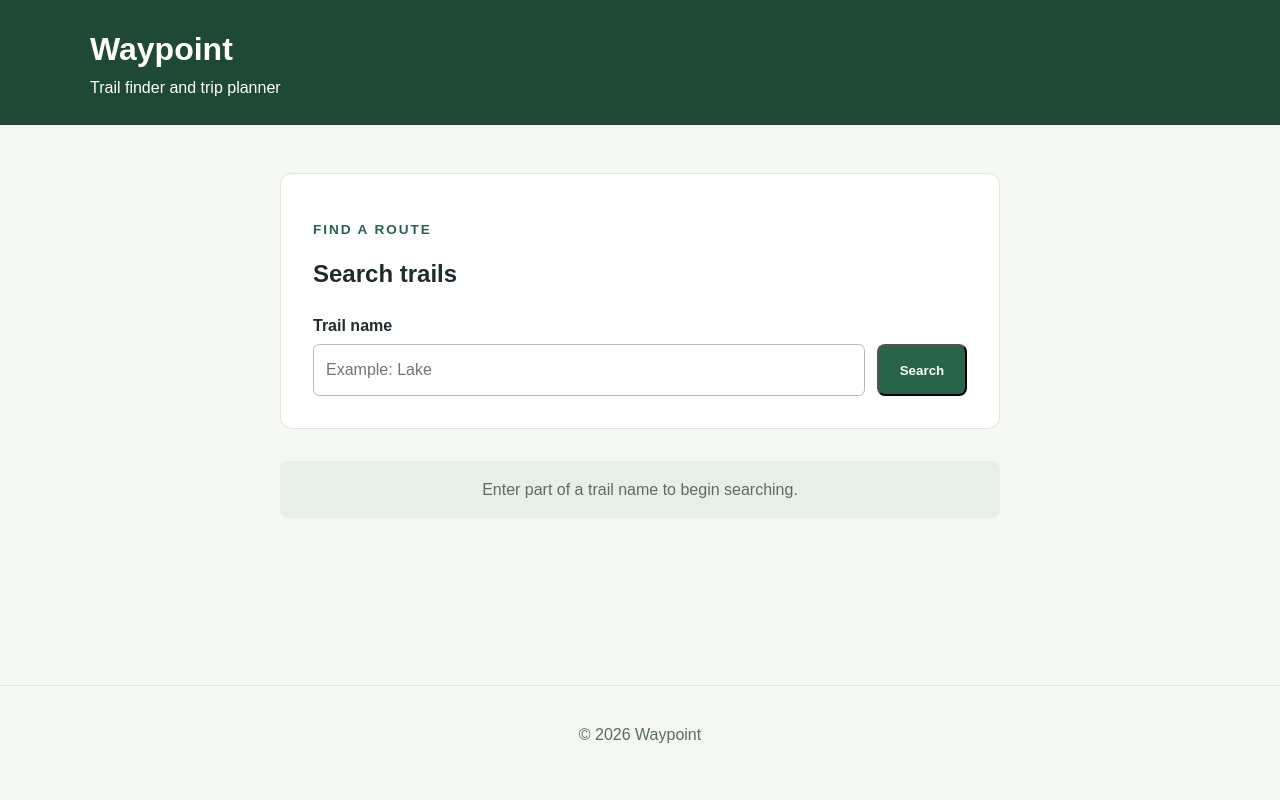
After one commit to achuthanjagandas/waypoint-term-project, a Django app: page /search/ in a window 1280 px wide. The commit adds this page. Run offline with Django 4.2, Linux system fonts and the light colour scheme.

Commit message:
week 10: add trail report form and search views

```diff
--- a/static/style.css
+++ b/static/style.css
@@ -120,3 +120,121 @@ body {
         padding-top: 3rem;
     }
 }
+
+.brand-link {
+    color: inherit;
+    text-decoration: none;
+}
+
+.button-secondary {
+    margin-left: 0.75rem;
+    border: 1px solid var(--primary);
+    background: transparent;
+    color: var(--primary);
+}
+
+.button-secondary:hover {
+    background: var(--primary);
+    color: white;
+}
+
+.page-content {
+    min-height: 70vh;
+    padding-top: 3rem;
+    padding-bottom: 4rem;
+}
+
+.form-panel,
+.search-panel {
+    max-width: 720px;
+    margin: 0 auto;
+    padding: 2rem;
+    border: 1px solid var(--border);
+    border-radius: 0.75rem;
+    background: var(--surface);
+}
+
+.form-panel h2,
+.search-panel h2 {
+    margin-top: 0;
+}
+
+form p {
+    margin-bottom: 1.25rem;
+}
+
+form label {
+    display: block;
+    margin-bottom: 0.35rem;
+    font-weight: bold;
+}
+
+form input,
+form select,
+form textarea {
+    width: 100%;
+    padding: 0.75rem;
+    border: 1px solid #afbeb4;
+    border-radius: 0.4rem;
+    background: white;
+    color: var(--text);
+    font: inherit;
+}
+
+form input:focus,
+form select:focus,
+form textarea:focus {
+    border-color: var(--primary);
+    outline: 2px solid rgba(40, 100, 71, 0.18);
+}
+
+.errorlist {
+    margin: 0 0 0.5rem;
+    padding-left: 1.25rem;
+    color: #a12622;
+}
+
+.confirmation {
+    text-align: center;
+}
+
+.search-row {
+    display: grid;
+    grid-template-columns: 1fr auto;
+    gap: 0.75rem;
+}
+
+.results-section {
+    margin-top: 2.5rem;
+}
+
+.results-section .feature-grid {
+    padding-bottom: 0;
+}
+
+.results-section h4 {
+    margin-top: 0;
+    font-size: 1.1rem;
+}
+
+.empty-message {
+    max-width: 720px;
+    margin: 2rem auto;
+    padding: 1rem;
+    border-radius: 0.5rem;
+    background: #e8efe9;
+    color: var(--muted);
+    text-align: center;
+}
+
+@media (max-width: 600px) {
+    .search-row {
+        grid-template-columns: 1fr;
+    }
+
+    .button-secondary {
+        display: block;
+        width: fit-content;
+        margin: 0.75rem auto 0;
+    }
+}
--- a/templates/home.html
+++ b/templates/home.html
@@ -22,7 +22,10 @@
             <p>{{ message }}</p>
 
             <div class="actions">
-                <a class="button" href="/">Explore Waypoint</a>
+                <a class="button" href="{% url 'search' %}">Search trails</a>
+                <a class="button button-secondary" href="{% url 'report' %}">
+                    Submit a trail report
+                </a>
             </div>
         </section>
 
--- /dev/null
+++ b/templates/search.html
@@ -0,0 +1,72 @@
+{% load static %}
+<!DOCTYPE html>
+<html lang="en">
+<head>
+    <meta charset="UTF-8">
+    <meta name="viewport" content="width=device-width, initial-scale=1.0">
+    <title>Search Trails | Waypoint</title>
+    <link rel="stylesheet" href="{% static 'style.css' %}">
+</head>
+<body>
+    <header class="site-header">
+        <div class="container">
+            <h1><a class="brand-link" href="{% url 'home' %}">Waypoint</a></h1>
+            <p>Trail finder and trip planner</p>
+        </div>
+    </header>
+
+    <main class="container page-content">
+        <section class="search-panel">
+            <p class="eyebrow">Find a route</p>
+            <h2>Search trails</h2>
+
+            <form class="search-form" method="get">
+                <label for="search-query">Trail name</label>
+
+                <div class="search-row">
+                    <input
+                        id="search-query"
+                        name="q"
+                        type="search"
+                        value="{{ query }}"
+                        placeholder="Example: Lake"
+                    >
+                    <button class="button" type="submit">Search</button>
+                </div>
+            </form>
+        </section>
+
+        {% if search_performed %}
+            <section class="results-section">
+                <h3>Results for “{{ query }}”</h3>
+
+                {% if results %}
+                    <div class="feature-grid">
+                        {% for trail in results %}
+                            <article class="feature-card">
+                                <h4>{{ trail.name }}</h4>
+                                <p>Distance: {{ trail.distance }}</p>
+                                <p>Difficulty: {{ trail.difficulty }}</p>
+                            </article>
+                        {% endfor %}
+                    </div>
+                {% else %}
+                    <p class="empty-message">
+                        No trails matched your search.
+                    </p>
+                {% endif %}
+            </section>
+        {% else %}
+            <p class="empty-message">
+                Enter part of a trail name to begin searching.
+            </p>
+        {% endif %}
+    </main>
+
+    <footer class="site-footer">
+        <div class="container">
+            <p>&copy; 2026 Waypoint</p>
+        </div>
+    </footer>
+</body>
+</html>
--- a/waypoint/urls.py
+++ b/waypoint/urls.py
@@ -23,4 +23,6 @@ from . import views
 urlpatterns = [
     path("admin/", admin.site.urls),
     path("", views.home, name="home"),
+    path("report/", views.report_trail, name="report"),
+    path("search/", views.search_trails, name="search"),
 ]
--- a/waypoint/views.py
+++ b/waypoint/views.py
@@ -1,4 +1,30 @@
 from django.shortcuts import render
+
+from .forms import TrailReportForm
+
+
+SAMPLE_TRAILS = [
+    {
+        "name": "Lake View Trail",
+        "distance": "5.2 km",
+        "difficulty": "Easy",
+    },
+    {
+        "name": "Forest Ridge",
+        "distance": "8.4 km",
+        "difficulty": "Moderate",
+    },
+    {
+        "name": "Summit Loop",
+        "distance": "12.1 km",
+        "difficulty": "Hard",
+    },
+    {
+        "name": "River Path",
+        "distance": "3.8 km",
+        "difficulty": "Easy",
+    },
+]
 
 
 def home(request):
@@ -9,3 +35,47 @@ def home(request):
     }
 
     return render(request, "home.html", context)
+
+
+def report_trail(request):
+    """Display and process the trail-report form."""
+    if request.method == "POST":
+        form = TrailReportForm(request.POST)
+
+        if form.is_valid():
+            context = {
+                "reporter_name": form.cleaned_data["reporter_name"],
+                "trail_name": form.cleaned_data["trail_name"],
+            }
+
+            return render(request, "report_thanks.html", context)
+    else:
+        form = TrailReportForm()
+
+    return render(
+        request,
+        "report_form.html",
+        {"form": form},
+    )
+
+
+def search_trails(request):
+    """Search the temporary trail catalogue by name."""
+    query = request.GET.get("q", "").strip()
+
+    if query:
+        results = [
+            trail
+            for trail in SAMPLE_TRAILS
+            if query.casefold() in trail["name"].casefold()
+        ]
+    else:
+        results = []
+
+    context = {
+        "query": query,
+        "results": results,
+        "search_performed": bool(query),
+    }
+
+    return render(request, "search.html", context)
```
Also changed, not shown: templates/report_form.html (added, +44 -0 lines), templates/report_thanks.html (added, +44 -0 lines), waypoint/forms.py (added, +36 -0 lines).
